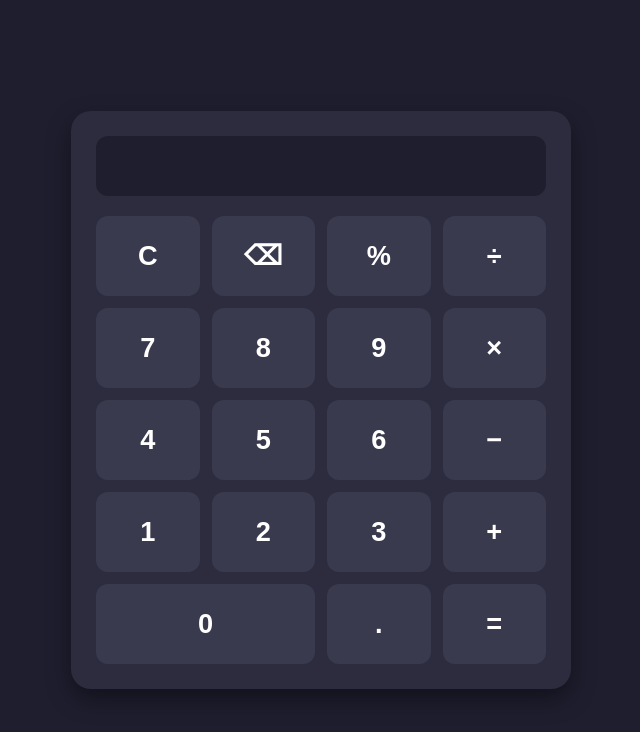
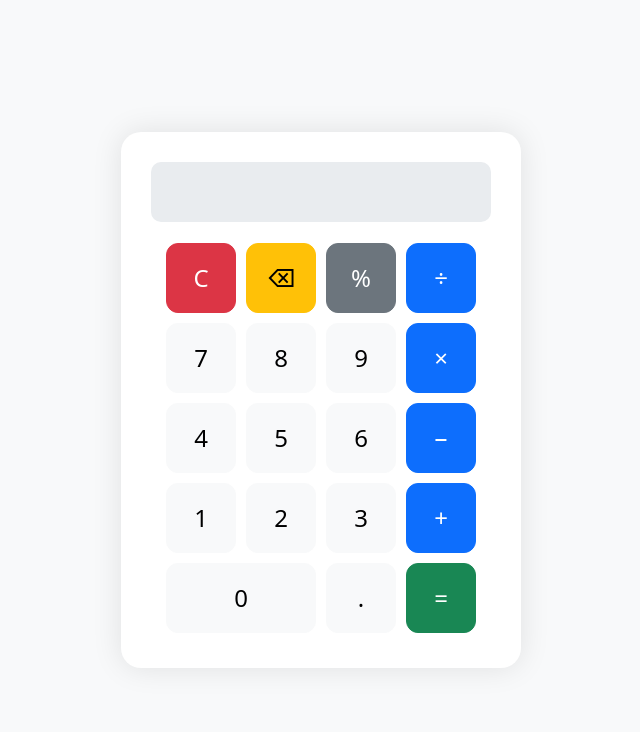
Before and after one commit to MunirHashimi/Calculator, a plain HTML site: page index.html in a window 1280 px wide. Shown: the whole page, without its empty margins (319-959 px from the left). Drawn offline with nearby package versions, Linux system fonts and the light colour scheme.

Commit message:
commit added

```diff
--- a/index.html
+++ b/index.html
@@ -1,44 +1,44 @@
 <!DOCTYPE html>
 <html lang="en">
 <head>
-  <meta charset="UTF-8">
+  <meta charset="UTF-8" />
+  <meta name="viewport" content="width=device-width, initial-scale=1" />
   <title>Modern Calculator</title>
-  <link rel="stylesheet" href="style.css">
+  <link href="https://cdn.jsdelivr.net/npm/bootstrap@5.3.3/dist/css/bootstrap.min.css" rel="stylesheet" />
+  <link rel="stylesheet" href="./style.css">
+
 </head>
 <body>
-  <div class="calculator">
-    <input type="text" id="display" disabled />
-    <div class="buttons">
-      <!-- First Row -->
-      <button onclick="clearDisplay()">C</button>
-      <button onclick="deleteLast()">⌫</button>
-      <button onclick="percentage()">%</button>
-      <button onclick="appendValue('/')">÷</button>
+  <div class="calculator text-center">
+    <input type="text" id="display" class="form-control mb-3" disabled />
 
-      <!-- Second Row -->
-      <button onclick="appendValue('7')">7</button>
-      <button onclick="appendValue('8')">8</button>
-      <button onclick="appendValue('9')">9</button>
-      <button onclick="appendValue('*')">×</button>
+    <div class="d-flex flex-wrap justify-content-center">
+      <button class="btn btn-danger btn-custom" onclick="clearDisplay()">C</button>
+      <button class="btn btn-warning btn-custom" onclick="deleteLast()">⌫</button>
+      <button class="btn btn-secondary btn-custom" onclick="percentage()">%</button>
+      <button class="btn btn-primary btn-custom" onclick="appendValue('/')">÷</button>
 
-      <!-- Third Row -->
-      <button onclick="appendValue('4')">4</button>
-      <button onclick="appendValue('5')">5</button>
-      <button onclick="appendValue('6')">6</button>
-      <button onclick="appendValue('-')">−</button>
+      <button class="btn btn-light btn-custom" onclick="appendValue('7')">7</button>
+      <button class="btn btn-light btn-custom" onclick="appendValue('8')">8</button>
+      <button class="btn btn-light btn-custom" onclick="appendValue('9')">9</button>
+      <button class="btn btn-primary btn-custom" onclick="appendValue('*')">×</button>
 
-      <!-- Fourth Row -->
-      <button onclick="appendValue('1')">1</button>
-      <button onclick="appendValue('2')">2</button>
-      <button onclick="appendValue('3')">3</button>
-      <button onclick="appendValue('+')">+</button>
+      <button class="btn btn-light btn-custom" onclick="appendValue('4')">4</button>
+      <button class="btn btn-light btn-custom" onclick="appendValue('5')">5</button>
+      <button class="btn btn-light btn-custom" onclick="appendValue('6')">6</button>
+      <button class="btn btn-primary btn-custom" onclick="appendValue('-')">−</button>
 
-      <!-- Fifth Row -->
-      <button onclick="appendValue('0')" class="zero">0</button>
-      <button onclick="appendValue('.')">.</button>
-      <button onclick="calculate()">=</button>
+      <button class="btn btn-light btn-custom" onclick="appendValue('1')">1</button>
+      <button class="btn btn-light btn-custom" onclick="appendValue('2')">2</button>
+      <button class="btn btn-light btn-custom" onclick="appendValue('3')">3</button>
+      <button class="btn btn-primary btn-custom" onclick="appendValue('+')">+</button>
+
+      <button class="btn btn-light btn-custom zero" onclick="appendValue('0')">0</button>
+      <button class="btn btn-light btn-custom" onclick="appendValue('.')">.</button>
+      <button class="btn btn-success btn-custom" onclick="calculate()">=</button>
     </div>
   </div>
+
   <script src="./logic.js"></script>
 </body>
 </html>
--- a/style.css
+++ b/style.css
@@ -1,155 +1,41 @@
-/* Universal Reset and Box Sizing */
-* {
-  box-sizing: border-box;
-  margin: 0;
-}
-
 body {
-  height: 100vh;
+  background-color: #f8f9fa;
   display: flex;
   justify-content: center;
   align-items: center;
-  background-color: #1e1e2f;
-  font-family: 'Segoe UI', sans-serif;
-  padding: 10px; /* Ensure there's some padding around */
+  height: 100vh;
 }
 
-/* Calculator styling */
 .calculator {
-  background-color: #2c2c3e;
-  padding: 25px;
+  background-color: #ffffff;
   border-radius: 20px;
-  box-shadow: 0 10px 25px rgba(0, 0, 0, 0.4);
+  box-shadow: 0 0 30px rgba(0, 0, 0, 0.1);
+  padding: 30px;
   width: 100%;
-  max-width: 360px;
-  box-sizing: border-box;
-  display: flex;
-  flex-direction: column;
-  justify-content: space-between;
+  max-width: 400px;
 }
 
-/* Display styling */
 #display {
+  height: 60px;
+  font-size: 2rem;
+  text-align: right;
+  border: none;
+  padding: 10px;
+  border-radius: 10px;
+  background-color: #e9ecef;
+  margin-bottom: 20px;
   width: 100%;
-  height: 60px;
-  font-size: 2.5em; /* Larger font size for readability */
-  padding: 10px;
-  margin-bottom: 20px;
-  border: none;
-  border-radius: 12px;
-  background-color: #1e1e2f;
-  color: #ffffff;
-  text-align: right;
-  outline: none;
 }
 
-/* Grid for buttons */
-.buttons {
-  display: grid;
-  grid-template-columns: repeat(4, 1fr);
-  gap: 12px;
-  grid-auto-rows: minmax(80px, auto);
+.btn-custom {
+  font-size: 1.5rem;
+  border-radius: 12px;
+  padding: 15px;
+  margin: 5px;
+  width: 70px;
+  height: 70px;
 }
 
-/* Button styling */
-button {
-  padding: 18px;
-  font-size: 1.5em;
-  font-weight: 600;
-  border: none;
-  border-radius: 12px;
-  background-color: #3a3a4f;
-  color: #ffffff;
-  cursor: pointer;
-  transition: all 0.2s ease;
+.zero {
+  width: 150px !important;
 }
-
-button:hover {
-  background-color: #505066;
-}
-
-button:active {
-  transform: scale(0.96);
-}
-
-/* Special button styles */
-button.operator {
-  background-color: #00bcd4;
-  color: #fff;
-}
-
-button.operator:hover {
-  background-color: #00acc1;
-}
-
-button.equal {
-  background-color: #ff4081;
-  color: #fff;
-  grid-column: span 2; /* Make the equal button wider */
-}
-
-button.equal:hover {
-  background-color: #f50057;
-}
-
-button.clear {
-  background-color: #ffc107;
-  color: #000;
-}
-
-button.clear:hover {
-  background-color: #ffb300;
-}
-
-button.zero {
-  grid-column: span 2; /* Make the zero button span two columns */
-}
-
-/* Responsive design for mobile */
-@media (max-width: 600px) {
-  .calculator {
-    max-width: 100%;
-    padding: 20px;
-  }
-
-  #display {
-    font-size: 2.2em; /* Adjust display font for small screens */
-  }
-
-  button {
-    font-size: 1.2em;
-    padding: 15px;
-  }
-}
-
-/* Responsive design for tablets and above (>= 600px) */
-@media (min-width: 600px) {
-  .calculator {
-    max-width: 400px; /* Slightly larger max width for tablets */
-  }
-
-  #display {
-    font-size: 2.5em; /* Bigger font for better readability on tablets */
-  }
-
-  button {
-    font-size: 1.5em;
-    padding: 18px;
-  }
-}
-
-/* Responsive design for larger screens (>= 1024px) */
-@media (min-width: 1024px) {
-  .calculator {
-    max-width: 500px; /* Larger max width for desktops */
-  }
-
-  button {
-    font-size: 1.7em;
-    padding: 20px;
-  }
-
-  #display {
-    font-size: 3em; /* Large font for large screens */
-  }
-}
```
